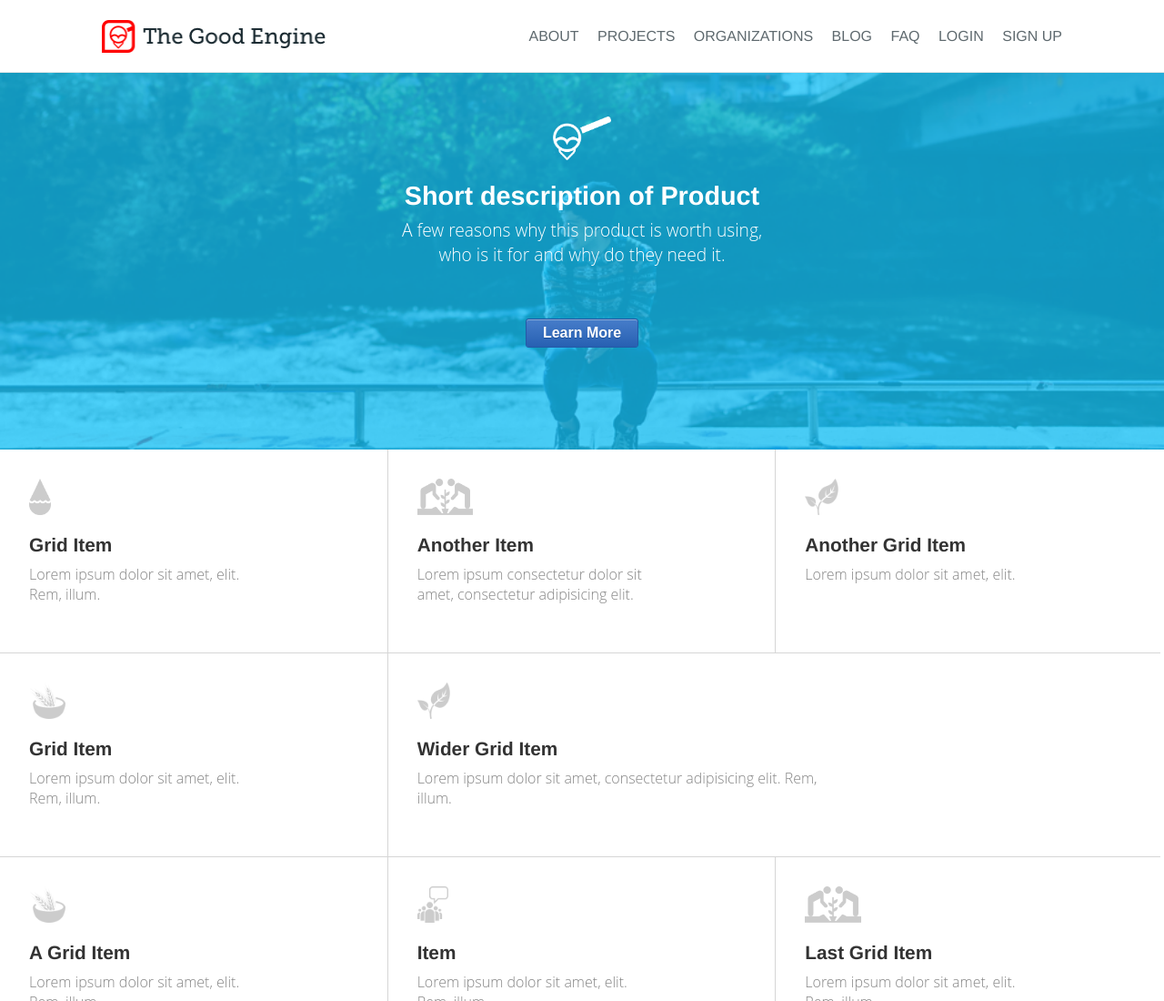
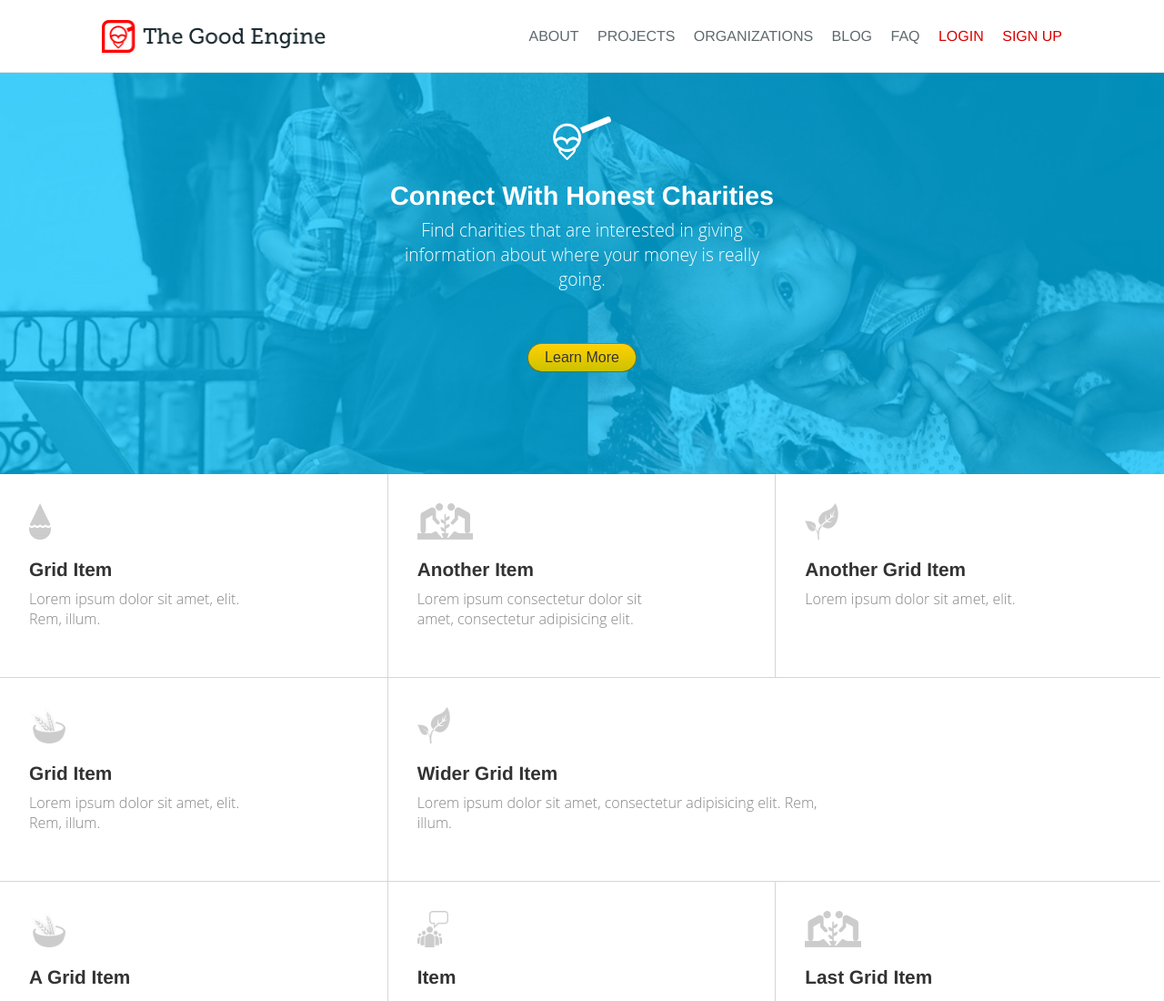
Before and after one commit to mattcrum/mattcrum.github.io, a plain HTML site: page tge/index.html in a window 1280 px wide. Shown: the top 1100 px of the page at 91% size. Drawn offline with nearby package versions, Linux system fonts and the light colour scheme.

Commit message:
updated the image

```diff
--- a/tge/index.html
+++ b/tge/index.html
@@ -19,8 +19,8 @@
           <li><a href="javascript:void(0)">ORGANIZATIONS</a></li>
           <li><a href="javascript:void(0)">BLOG</a></li>
           <li><a href="javascript:void(0)">FAQ</a></li>
-          <li class="red-text"><a href="javascript:void(0)">LOGIN</a></li>
-          <li class="red-text"><a href="javascript:void(0)">SIGN UP</a></li>
+          <li><a href="javascript:void(0)"><span class="red-text">LOGIN</span></a></li>
+          <li><a href="javascript:void(0)"><span class="red-text">SIGN UP</span></a></li>
 <!--
           <li class="navigation-search-bar">
             <div class="search-bar">
@@ -42,8 +42,8 @@
   <div class="hero-inner">
     <a href="" class="hero-logo"><img src="img/logo2.png" alt=""></a>
     <div class="hero-copy">
-      <h1>Short description of Product</h1>
-      <p>A few reasons why this product is worth using, who is it for and why do they need it.</p>
+      <h1>Connect With Honest Charities</h1>
+      <p>Find charities that are interested in giving information about where your money is really going.</p>
     </div>
     <button>Learn More</button>
   </div>
--- a/tge/styles/app.scss
+++ b/tge/styles/app.scss
@@ -122,13 +122,14 @@ header.navigation {
       color: $navigation-color;
 
       &:hover {
-        color: $navigation-color-hover;
+        color: lighten($navigation-color,20%);
+      }
+      .red-text{
+        color: $tge-red;
       }
     }
 
-    a.red-text{
-     color:red !important;
-    }
+
   }
 
   .sign-up {
@@ -213,7 +214,7 @@ header.navigation {
   $hero-color: white;
 
 //  background: url(https://raw.github.com/Magnus-G/Random/master/lake-transparent.png);
-  background: url(/img/kidinblue.png);
+  background: url(/img/herocomp.png);
 
   background-color: $tge-blue;
   background-repeat: no-repeat;
@@ -235,7 +236,7 @@ header.navigation {
     color: $hero-color;
 
     button {
-      @include button(simple, $base-accent-color);
+      @include button(pill, $tge-yellow);
       font-size: $base-font-size;
       outline: none;
     }
```
Also changed, not shown: tge/css/app.css, tge/img/Bitmap.png (added), tge/img/Group.png (added), tge/img/city.png (added), tge/img/herocomp.png (added), 2 other files.
